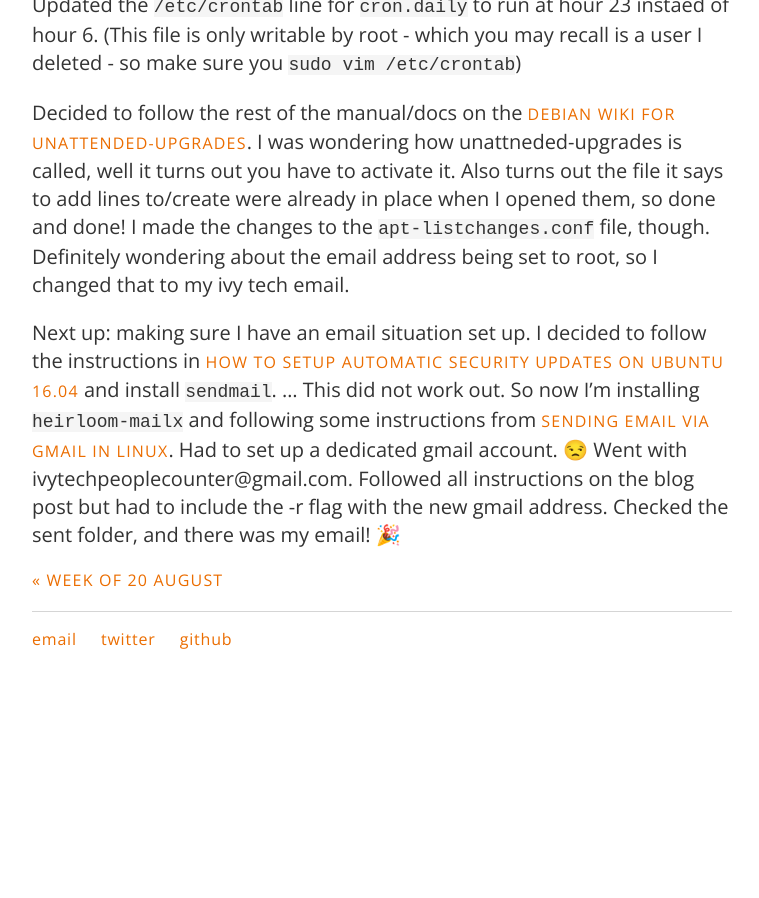
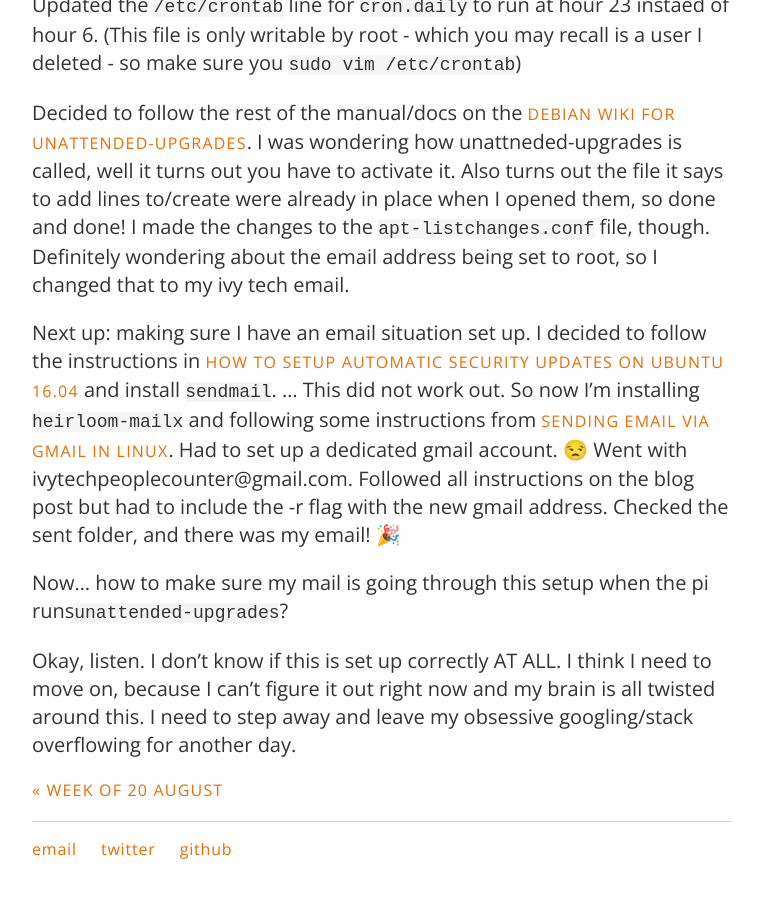
Before and after one commit to carylwyatt/carylwyatt.github.io, a Jekyll site: the page built from _posts/2018-09-10-week-of-10-sep.md, in a window 1280 px wide and 900 px high, scrolled down 2788 px. Shown: the whole window, without its empty margins (258-1017 px from the left). Built offline with Jekyll 4.4.1, drawn with Linux system fonts in a browser that asks for light colours; emoji names are drawn with the system emoji font; before the commit the page ends 3478 px from its top, so only the background shows below that.

Commit message:
more notes

```diff
--- a/_posts/2018-09-10-week-of-10-sep.md
+++ b/_posts/2018-09-10-week-of-10-sep.md
@@ -66,3 +66,7 @@ Updated the `/etc/crontab` line for `cron.daily` to run at hour 23 instaed of ho
 Decided to follow the rest of the manual/docs on the [debian wiki for unattended-upgrades](https://wiki.debian.org/UnattendedUpgrades). I was wondering how unattneded-upgrades is called, well it turns out you have to activate it. Also turns out the file it says to add lines to/create were already in place when I opened them, so done and done! I made the changes to the `apt-listchanges.conf` file, though. Definitely wondering about the email address being set to root, so I changed that to my ivy tech email.
 
 Next up: making sure I have an email situation set up. I decided to follow the instructions in [How to setup automatic security updates on ubuntu 16.04](https://www.howtoforge.com/tutorial/how-to-setup-automatic-security-updates-on-ubuntu-1604/) and install `sendmail`. ... This did not work out. So now I'm installing `heirloom-mailx` and following some instructions from [sending email via gmail in linux](https://www.howtoforge.com/tutorial/how-to-setup-automatic-security-updates-on-ubuntu-1604/). Had to set up a dedicated gmail account. :unamused: Went with ivytechpeoplecounter@gmail.com. Followed all instructions on the blog post but had to include the -r flag with the new gmail address. Checked the sent folder, and there was my email! :tada:
+
+Now... how to make sure my mail is going through this setup when the pi runs`unattended-upgrades`?
+
+Okay, listen. I don't know if this is set up correctly AT ALL. I think I need to move on, because I can't figure it out right now and my brain is all twisted around this. I need to step away and leave my obsessive googling/stack overflowing for another day.
```
